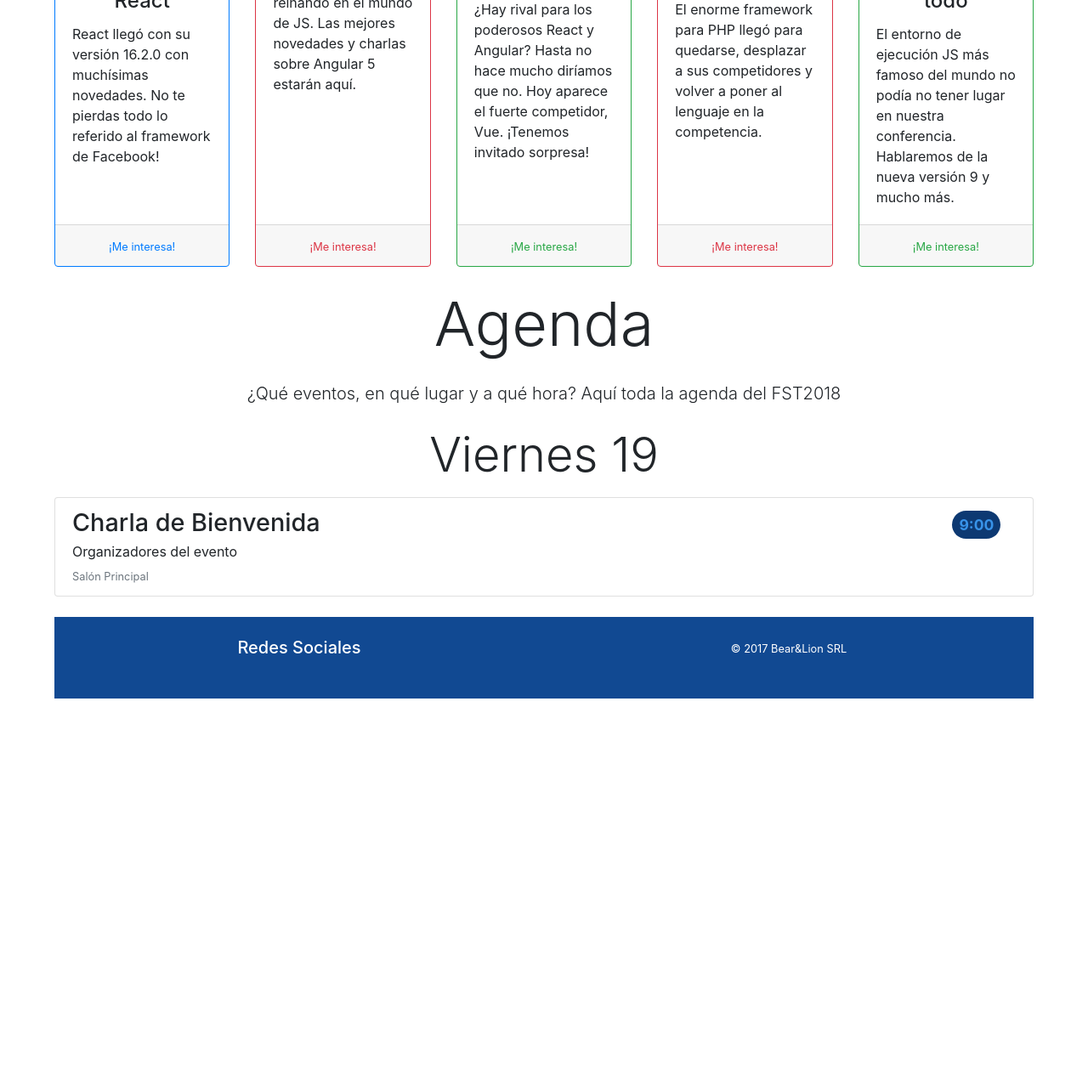
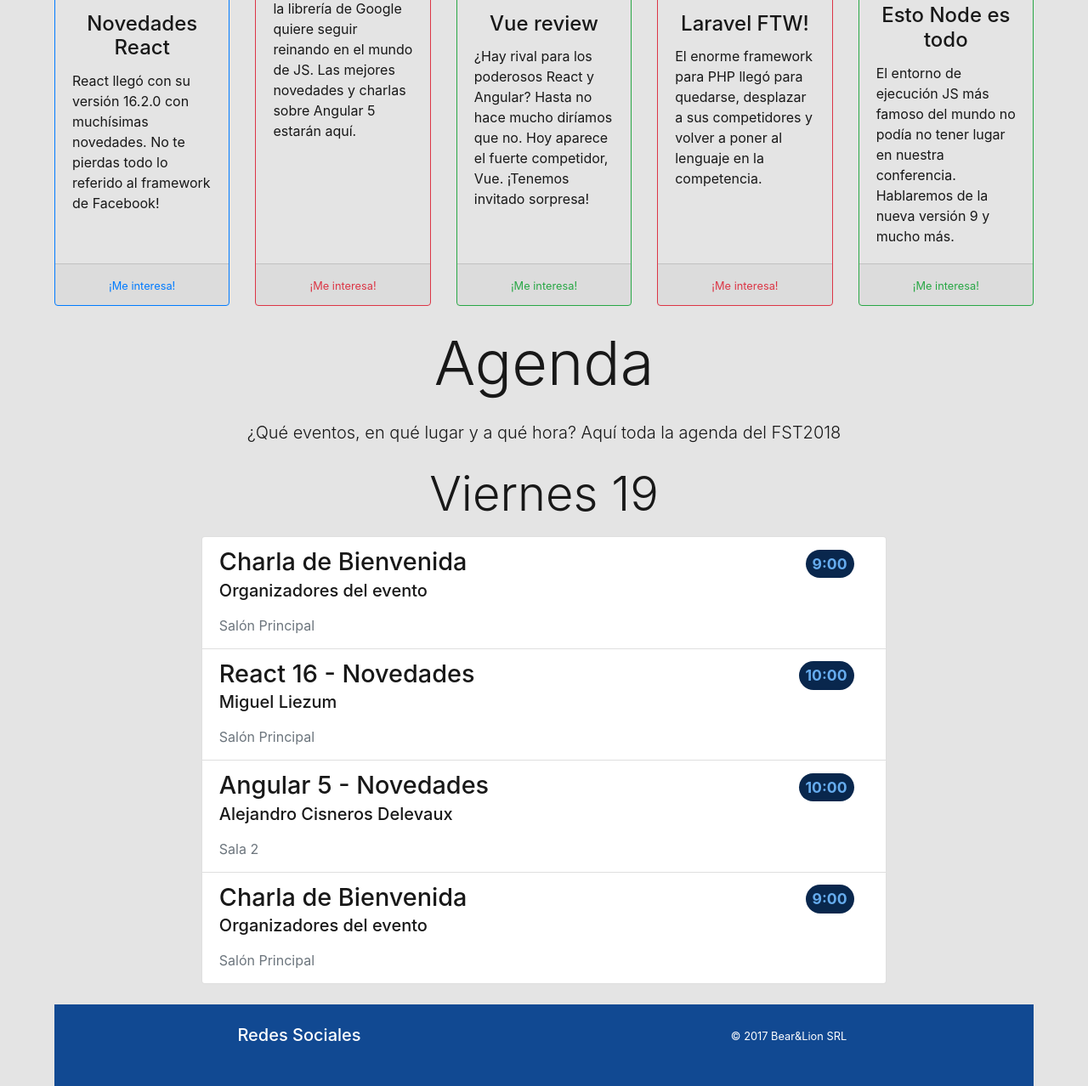
Before and after one commit to alexdelevaux/fullstacktucuman, a plain HTML site: page index.html in a window 1280 px wide. Shown: the part 964-2242 px from the top of the page at 85% size. Before the commit the page ends 1786 px from the top, so only its background shows below. Drawn offline with nearby package versions, Linux system fonts and the light colour scheme.

Commit message:
Modal de registro: Creación del botón para registro en el header, y link en la navbar. Agregados mas eventos a la agenda. Actualizados el color de fondo y de texto en general. Mejoras en el modo noche

```diff
--- a/index.html
+++ b/index.html
@@ -36,6 +36,9 @@
               </div>
             </li>
             <li class="nav-item active">
+                <a class="nav-link" href="#home" data-toggle="modal" data-target=".bd-example-modal-sm">Registrarme</a>
+              </li>
+            <li class="nav-item active">
               <a class="nav-link night" href="#home">Night Mode OFF</a>
             </li>
           </ul>
@@ -49,9 +52,18 @@
 
     <!--HEADER-->
     <div class="jumbotron jumbotron-fluid">
-      <div class="container text-center font-weight-bold text-white pt-5">
+      <div class="container text-center font-weight-bold py-5">
         <h1 class="display-1">FULL STACK <span id="tucuman">TUCUMÁN</span> <span class="anio">2018</span></h1>
-        <h2 class="display-4">El evento más grande del NOA de desarrollo web</h2>
+        <h2 class="display-4 mb-5">El evento más grande del NOA de desarrollo web</h2>
+        <button type="button" class="btn btn-lg btn-primary" data-toggle="modal" data-target=".bd-example-modal-sm">¡REGISTRATE!</button>
+
+        <div class="modal fade bd-example-modal-sm" tabindex="-1" role="dialog" aria-labelledby="mySmallModalLabel" aria-hidden="true">
+          <div class="modal-dialog modal-sm">
+            <div class="modal-content">
+              ...
+            </div>
+          </div>
+        </div>
       </div>
     </div>
 
@@ -63,7 +75,7 @@
 
     <!--Temas -->
 
-    <h2 class="display-3 text-center mb-2" id="temas">Temas</h2>
+    <h2 class="titulos display-3 text-center mb-2" id="temas">Temas</h2>
     <p class="lead text-center my-4">¿De qué vamos a hablar? Seleccioná lo que más te gusta haciendo click en "Me interesa!"</p>
 
     <div class="card-deck">
@@ -124,21 +136,47 @@
 
     <!--Agenda-->
 
-    <h2 class="display-3 text-center mb-2 mt-4" id="agenda">Agenda</h2>
+    <h2 class="display-3 titulos text-center mb-2 mt-4" id="agenda">Agenda</h2>
 
     <p class="lead text-center my-4">¿Qué eventos, en qué lugar y a qué hora? Aquí toda la agenda del FST2018</p>
 
-    <h3 class="display-4 text-center mb-3">Viernes 19</h3>
+
+
+      <h3 class="display-4 text-center mb-3 subtitulos">Viernes 19<span class="comprimir"></span></h3>
 
     <ul class="list-group">
       <li class="list-group-item">
         <div class="d-flex justify-content-between">
-          <h5 class="titulo-charla mb-1">Charla de Bienvenida</h5>
+          <h4 class="titulo-charla mb-1">Charla de Bienvenida</h5>
           <span class="badge badge-pill p-2 d-flex align-items-center justify-content-center">9:00</span>
         </div>
-        <p class="mb-1">Organizadores del evento</p>
+        <h5 class="mb-1">Organizadores del evento</p>
         <small class="text-muted mb-1">Salón Principal</small>
       </li>
+      <li class="list-group-item">
+          <div class="d-flex justify-content-between">
+            <h4 class="titulo-charla mb-1">React 16 - Novedades</h5>
+            <span class="badge badge-pill p-2 d-flex align-items-center justify-content-center">10:00</span>
+          </div>
+          <h5 class="mb-1">Miguel Liezum</p>
+          <small class="text-muted mb-1">Salón Principal</small>
+        </li>
+      <li class="list-group-item">
+          <div class="d-flex justify-content-between">
+            <h4 class="titulo-charla mb-1">Angular 5 - Novedades</h5>
+            <span class="badge badge-pill p-2 d-flex align-items-center justify-content-center">10:00</span>
+          </div>
+          <h5 class="mb-1">Alejandro Cisneros Delevaux</p>
+          <small class="text-muted mb-1">Sala 2</small>
+        </li>
+      <li class="list-group-item">
+          <div class="d-flex justify-content-between">
+            <h4 class="titulo-charla mb-1">Charla de Bienvenida</h5>
+            <span class="badge badge-pill p-2 d-flex align-items-center justify-content-center">9:00</span>
+          </div>
+          <h5 class="mb-1">Organizadores del evento</p>
+          <small class="text-muted mb-1">Salón Principal</small>
+        </li>
     </ul>
 
 
--- a/js/app.js
+++ b/js/app.js
@@ -7,7 +7,8 @@ const card = $(".card");
 const cardfooter = $(".card-footer");
 const cardtitulo = $(".card-title");
 const parrafos = $("p");
-const titulos = $("h2");
+const titulos = $(".titulos");
+const subtitulos = $(".subtitulos");
 
 var bandera = 0;
 
@@ -29,16 +30,17 @@ noche.on("click",function() {
         changeDayNight(card,"background-color","rgb(89, 90, 91)");
         changeDayNight(cardfooter,"background-color","rgb(47, 48, 48)");
         changeDayNight(cardtitulo,"color","rgb(196, 196, 196)");
-        changeDayNight(parrafos,"color","white");
+        changeDayNight(parrafos,"color","rgb(228, 228, 228)");
         botonbusq.removeClass("btn-outline-light").addClass("btn-outline-primary");
         changeDayNight(titulos,"color","rgb(88, 164, 235)");
+        changeDayNight(subtitulos,"color","rgb(228, 228, 228)");
     }
     else {
         noche.text('Night Mode OFF');
         changeDayNight(noche,"color","white");
         changeDayNight(barranav,"background-color","rgb(17, 73, 146)");
-        changeDayNight(cuerpo,"background-color","white");
-        changeDayNight(barrabusq,"background-color","white");
+        changeDayNight(cuerpo,"background-color","rgb(228, 228, 228)");
+        changeDayNight(barrabusq,"background-color","rgb(228, 228, 228)");
         changeDayNight(barrabusq,"color","initial");
         changeDayNight(card,"background-color","initial");
         changeDayNight(cardfooter,"background-color","initial");
@@ -46,6 +48,7 @@ noche.on("click",function() {
         changeDayNight(parrafos,"color","initial");
         botonbusq.removeClass("btn-outline-primary").addClass("btn-outline-light");
         changeDayNight(titulos,"color","initial");
+        changeDayNight(subtitulos,"color","rgb(24, 24, 24)");
     }
 
 
--- a/scss/base/_basicos.scss
+++ b/scss/base/_basicos.scss
@@ -2,3 +2,8 @@
     max-width: 90%;
     margin: 0 auto;
 }
+
+body {
+    background-color: $color-fondo;
+    color: $color-texto;
+}
--- a/scss/estilos.scss
+++ b/scss/estilos.scss
@@ -1,7 +1,9 @@
-@import 'base/basicos';
+
 
 @import 'utiles/mixins',
         'utiles/variables';
+
+@import 'base/basicos';
 
 @import 'layouts/navbar',
         'layouts/header',
--- a/scss/layouts/_header.scss
+++ b/scss/layouts/_header.scss
@@ -7,6 +7,12 @@
         h1 {
             color: $color-principal;
             font-weight: 700;
+        }
+
+        h2 {
+            color: $color-secundario;
+            font-weight: 400;
+            font-size: 2.8em;
         }
     }
 }
--- a/scss/layouts/_temas.scss
+++ b/scss/layouts/_temas.scss
@@ -7,6 +7,10 @@ h2 {
   font-weight: 600;
 }
 
+.card {
+  background-color: $color-fondo;
+  color: $color-texto;
+}
 
 .card-img-top {
   margin: 10px auto;
@@ -26,8 +30,8 @@ h2 {
 }
 
 .badge {
-  background-color: darken($color-principal,7%);
-  color: $color-secundario;
+  background-color: darken($color-principal,15%);
+  color: lighten($color-secundario,10%);
   font-size: 1.1em;
   margin: auto 1em;
 }
@@ -35,3 +39,13 @@ h2 {
 .titulo-charla {
   font-size: 1.8em;
 }
+
+.list-group {
+  max-width: 70%;
+  margin: 0 auto;
+}
+
+.list-group-item {
+  background-color: ligthten($color-fondo,5%);
+  color: $color-texto;
+}
--- a/scss/utiles/_variables.scss
+++ b/scss/utiles/_variables.scss
@@ -1,3 +1,6 @@
 $color-principal: rgb(17, 73, 146);
 $color-secundario: rgb(56, 147, 233);
 $color-noche: rgb(82, 209, 82);
+
+$color-fondo: rgb(228, 228, 228);
+$color-texto: rgb(24, 24, 24);
```
Also changed, not shown: img/node.png, scss/estilos.css, 1 other file.
